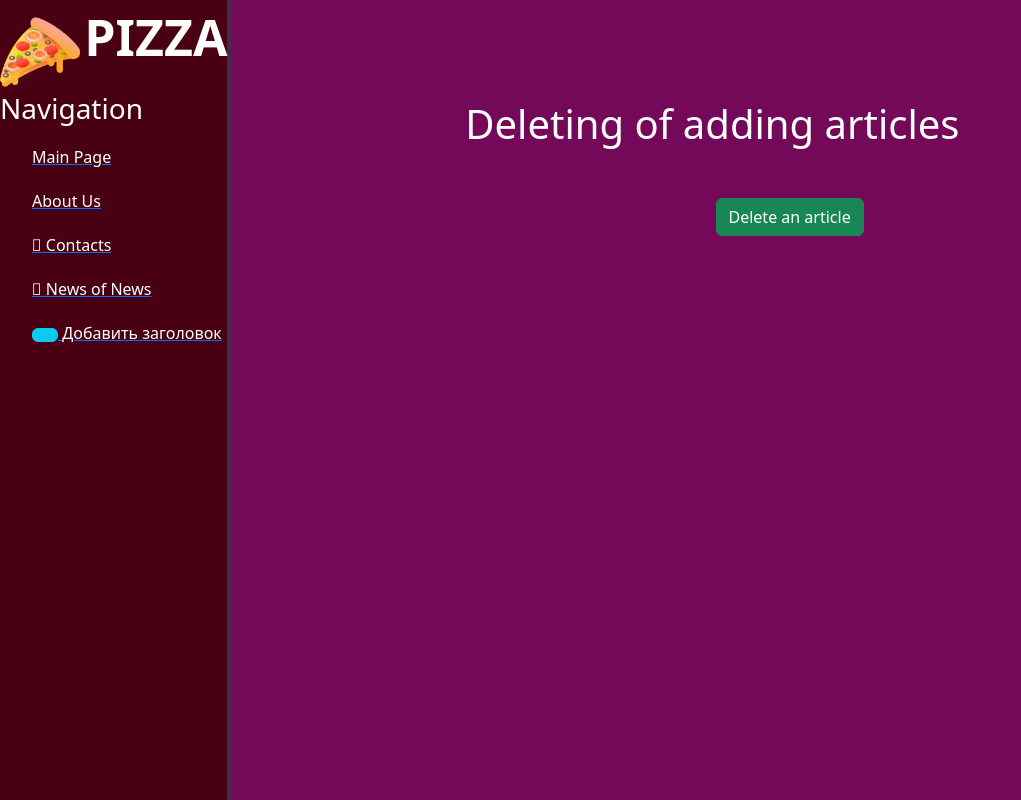
After one commit to TonySobolev/djangoBaseForMultipage, a Django app: page /news/1/delete in a window 1280 px wide. The commit adds this page. Shown: the whole page, without its empty margins (0-1021 px from the left). Run offline with Django 4.2, Linux system fonts and the light colour scheme; data comes from the database, SQL or seed files in the repository; both versions use the stored data as it was after the commit; some libraries are stand-ins or nearby versions.

Commit message:
add delete and update function to articles

```diff
--- a/antonydjango/news/models.py
+++ b/antonydjango/news/models.py
@@ -12,6 +12,9 @@ class Article(models.Model):
     def __str__(self):
         return f'News for today : {self.title}'
 
+    def get_absolute_url(self):
+        return f'/news/{self.id}'
+
     class Meta:
         verbose_name ='Article'
         verbose_name_plural = 'All Articles'
--- a/antonydjango/news/templates/news/details_view.html
+++ b/antonydjango/news/templates/news/details_view.html
@@ -10,6 +10,8 @@
         <p>{{ newarticle.date }}</p>
         <p>{{ newarticle.anons }}</p>
         <p>{{ newarticle.full_text }}</p>
+        <a href="{% url 'news-delete' newarticle.id %}" class="btn btn-danger">Delete</a>
+        <a href="{% url 'news-update' newarticle.id %}" class="btn btn-info">Update</a>
 
 
     </div>
--- /dev/null
+++ b/antonydjango/news/templates/news/news-delete.html
@@ -0,0 +1,18 @@
+{%  extends  'mainapp/layout.html'  %}
+
+
+{% block title %}Deleting of article{% endblock %}
+
+{% block content %}
+    <div class="features">
+        <h1>Deleting of adding articles</h1>
+
+        <form method="post">
+            {% csrf_token %}
+
+
+
+            <button class="btn btn-success" type="'submit"> Delete an article</button>
+        </form>
+    </div>
+{% endblock %}
--- a/antonydjango/news/urls.py
+++ b/antonydjango/news/urls.py
@@ -5,5 +5,7 @@ from . import views
 urlpatterns = [
     path('', views.news_home, name='news_home'),
     path('create', views.create, name='create'),
-    path('<int:pk>', views.NewsDetailView.as_view(), name='news-detail')
+    path('<int:pk>', views.NewsDetailView.as_view(), name='news-detail'),
+    path('<int:pk>/update', views.NewsUpdateView.as_view(), name='news-update'),
+    path('<int:pk>/delete', views.NewsDeleteView.as_view(), name='news-delete')
     ]
--- a/antonydjango/news/views.py
+++ b/antonydjango/news/views.py
@@ -1,7 +1,7 @@
 from django.shortcuts import render, redirect
 from .models import Article
 from .forms import ArticleForm
-from django.views.generic import DetailView
+from django.views.generic import DetailView, UpdateView, DeleteView
 
 
 # Create your views here.
@@ -19,6 +19,19 @@ class NewsDetailView(DetailView):
     template_name = 'news/details_view.html'
     context_object_name = 'newarticle'
 
+class NewsUpdateView(UpdateView):
+    model = Article
+    template_name = 'news/create.html'
+    form_class = ArticleForm
+
+class NewsDeleteView(DeleteView):
+    model = Article
+    success_url = '/news/'
+    template_name = 'news/news-delete.html'
+
+
+
+
 def create(request):
     error = ''
     if request.method=="POST":
```
Also changed, not shown: antonydjango/db.sqlite3.
